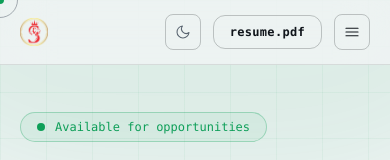
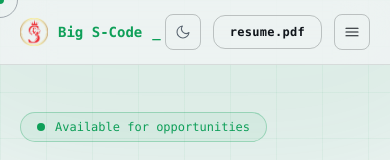
Before and after one commit to bigsmart2026-hue/Big-S-Code-portfolio-website, a React (Vite) app: page / in a window 390 px wide. Shown: the top 160 px of the page. Built offline with nearby package versions, Linux system fonts and the light colour scheme.

Commit message:
fix: show Big S-Code wordmark on mobile navbar

```diff
--- a/src/components/Navbar.jsx
+++ b/src/components/Navbar.jsx
@@ -55,8 +55,8 @@ export default function Navbar() {
             aria-label="Back to top"
           >
             <img src={logo} alt="" className="h-7 w-7 rounded-lg object-cover" />
-            <span className="hidden sm:inline">Big S-Code</span>
-            <span className="hidden animate-blink sm:inline">_</span>
+            <span>Big S-Code</span>
+            <span className="animate-blink">_</span>
           </button>
 
           <ul className="hidden items-center gap-1 lg:flex">
```
